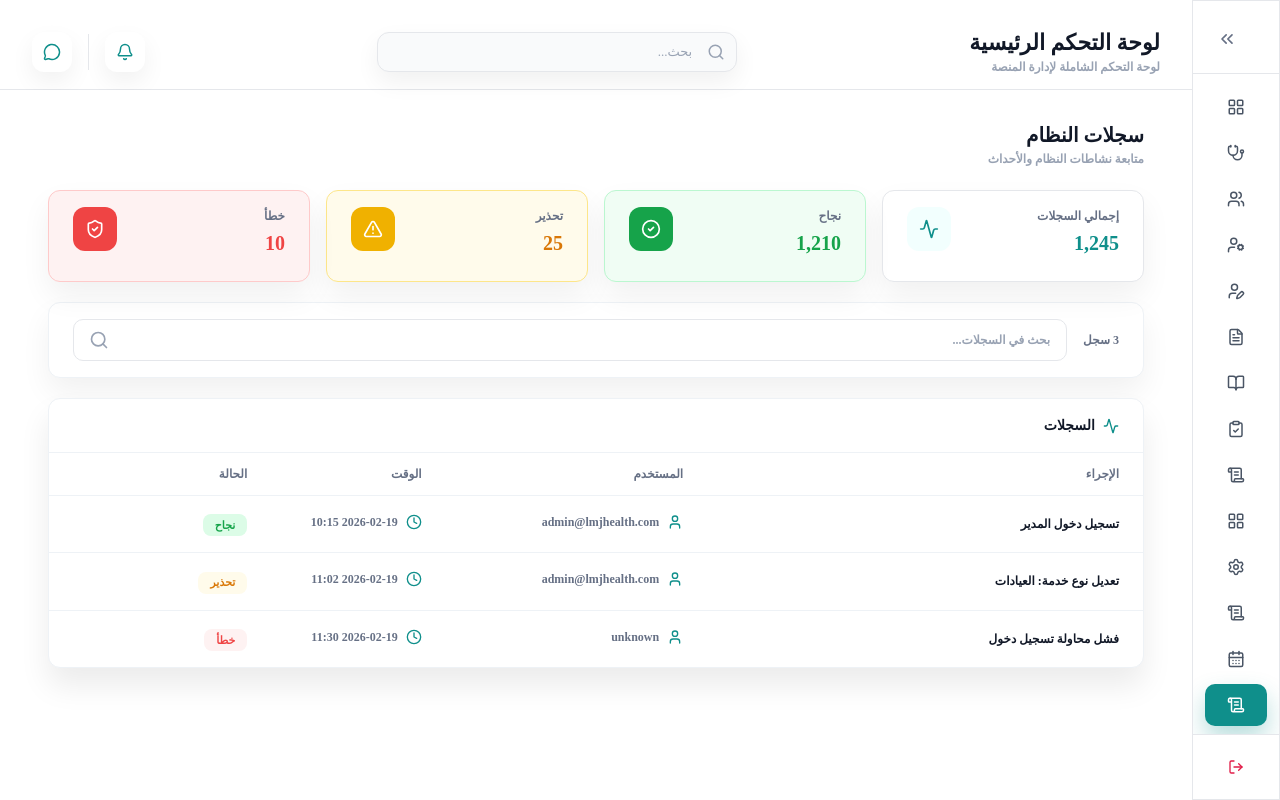
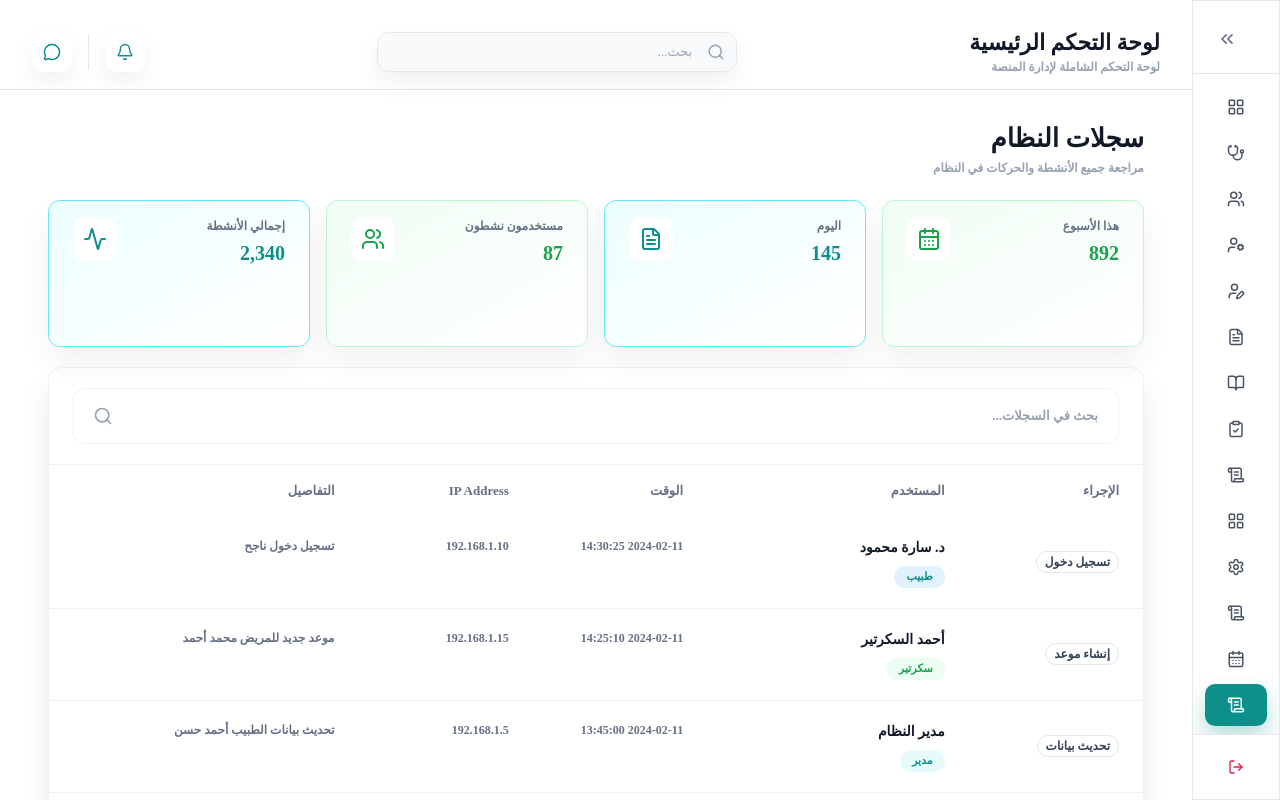
Before and after one commit to llill-dev/lmj-health-web, a React (Vite) app in the folder frontend/: page /admin/system-logs in a window 1280 px wide. Built offline with nearby package versions, Linux system fonts and the light colour scheme.

Commit message:
feat(admin): redesign system logs
- Update system logs dashboard cards

- Add searchable logs table layout

- Add privacy notice section

```diff
--- a/frontend/src/pages/admin/system-logs/AdminSystemLogsPage.tsx
+++ b/frontend/src/pages/admin/system-logs/AdminSystemLogsPage.tsx
@@ -1,72 +1,67 @@
 import { Helmet } from 'react-helmet-async';
 import {
   Activity,
+  CalendarDays,
+  FileText,
   Search,
-  ShieldCheck,
-  User,
-  Clock,
   AlertTriangle,
-  CheckCircle2,
+  Users,
 } from 'lucide-react';
-
-type LogLevel = 'نجاح' | 'تحذير' | 'خطأ';
 
 type SystemLog = {
   id: string;
   action: string;
-  actor: string;
+  actorName: string;
+  actorRole: 'طبيب' | 'سكرتير' | 'مدير';
   createdAt: string;
-  level: LogLevel;
+  ip: string;
+  details: string;
 };
 
 export default function AdminSystemLogsPage() {
   const stats = [
     {
-      title: 'إجمالي السجلات',
-      value: '1,245',
-      icon: Activity,
+      title: 'هذا الأسبوع',
+      value: '892',
+      icon: CalendarDays,
       tone: {
-        border: 'border-[#E5E7EB]',
-        bg: 'bg-white',
-        iconBg: 'bg-[#F2FFFE]',
+        border: 'border-[#BBF7D0]',
+        bg: 'bg-gradient-to-br from-[#F0FDF4] to-white',
+        iconFg: 'text-[#16A34A]',
+        valueFg: 'text-[#16A34A]',
+      },
+    },
+    {
+      title: 'اليوم',
+      value: '145',
+      icon: FileText,
+      tone: {
+        border: 'border-[#67E8F9]',
+        bg: 'bg-gradient-to-br from-[#ECFEFF] to-white',
         iconFg: 'text-primary',
         valueFg: 'text-primary',
       },
     },
     {
-      title: 'نجاح',
-      value: '1,210',
-      icon: CheckCircle2,
+      title: 'مستخدمون نشطون',
+      value: '87',
+      icon: Users,
       tone: {
         border: 'border-[#BBF7D0]',
-        bg: 'bg-[#F0FDF4]',
-        iconBg: 'bg-[#16A34A]',
-        iconFg: 'text-white',
+        bg: 'bg-gradient-to-br from-[#F0FDF4] to-white',
+        iconFg: 'text-[#16A34A]',
         valueFg: 'text-[#16A34A]',
       },
     },
     {
-      title: 'تحذير',
-      value: '25',
-      icon: AlertTriangle,
+      title: 'إجمالي الأنشطة',
+      value: '2,340',
+      icon: Activity,
       tone: {
-        border: 'border-[#FDE68A]',
-        bg: 'bg-[#FFFBEB]',
-        iconBg: 'bg-[#F0B100]',
-        iconFg: 'text-white',
-        valueFg: 'text-[#D97706]',
-      },
-    },
-    {
-      title: 'خطأ',
-      value: '10',
-      icon: ShieldCheck,
-      tone: {
-        border: 'border-[#FECACA]',
-        bg: 'bg-[#FEF2F2]',
-        iconBg: 'bg-[#EF4444]',
-        iconFg: 'text-white',
-        valueFg: 'text-[#EF4444]',
+        border: 'border-[#67E8F9]',
+        bg: 'bg-gradient-to-br from-[#ECFEFF] to-white',
+        iconFg: 'text-primary',
+        valueFg: 'text-primary',
       },
     },
   ] as const;
@@ -74,31 +69,59 @@ export default function AdminSystemLogsPage() {
   const logs: SystemLog[] = [
     {
       id: '1',
-      action: 'تسجيل دخول المدير',
-      actor: 'admin@lmjhealth.com',
-      createdAt: '2026-02-19 10:15',
-      level: 'نجاح',
+      action: 'تسجيل دخول',
+      actorName: 'د. سارة محمود',
+      actorRole: 'طبيب',
+      createdAt: '2024-02-11 14:30:25',
+      ip: '192.168.1.10',
+      details: 'تسجيل دخول ناجح',
     },
     {
       id: '2',
-      action: 'تعديل نوع خدمة: العيادات',
-      actor: 'admin@lmjhealth.com',
-      createdAt: '2026-02-19 11:02',
-      level: 'تحذير',
+      action: 'إنشاء موعد',
+      actorName: 'أحمد السكرتير',
+      actorRole: 'سكرتير',
+      createdAt: '2024-02-11 14:25:10',
+      ip: '192.168.1.15',
+      details: 'موعد جديد للمريض محمد أحمد',
     },
     {
       id: '3',
-      action: 'فشل محاولة تسجيل دخول',
-      actor: 'unknown',
-      createdAt: '2026-02-19 11:30',
-      level: 'خطأ',
+      action: 'تحديث بيانات',
+      actorName: 'مدير النظام',
+      actorRole: 'مدير',
+      createdAt: '2024-02-11 13:45:00',
+      ip: '192.168.1.5',
+      details: 'تحديث بيانات الطبيب أحمد حسن',
+    },
+    {
+      id: '4',
+      action: 'موافقة على محتوى',
+      actorName: 'مدير النظام',
+      actorRole: 'مدير',
+      createdAt: '2024-02-11 12:30:15',
+      ip: '192.168.1.5',
+      details: 'الموافقة على مقالة "داء السكري"',
+    },
+    {
+      id: '5',
+      action: 'حذف سجل',
+      actorName: 'د. أحمد حسن',
+      actorRole: 'طبيب',
+      createdAt: '2024-02-11 11:15:30',
+      ip: '192.168.1.12',
+      details: 'حذف سجل طبي قديم',
     },
   ];
 
-  const levelPill = (l: LogLevel) => {
-    if (l === 'نجاح') return 'bg-[#DCFCE7] text-[#16A34A]';
-    if (l === 'تحذير') return 'bg-[#FFFBEB] text-[#D97706]';
-    return 'bg-[#FEF2F2] text-[#EF4444]';
+  const actionPill = (action: string) => {
+    return 'border border-[#E5E7EB] bg-white text-[#344054]';
+  };
+
+  const rolePill = (role: SystemLog['actorRole']) => {
+    if (role === 'طبيب') return 'bg-[#E0F2FE] text-primary';
+    if (role === 'سكرتير') return 'bg-[#ECFDF3] text-[#16A34A]';
+    return 'bg-[#E7FBFA] text-primary';
   };
 
   return (
@@ -107,23 +130,26 @@ export default function AdminSystemLogsPage() {
         <title>سجلات النظام • LMJ Health</title>
       </Helmet>
 
-      <div dir='rtl' lang='ar'>
+      <div
+        dir='rtl'
+        lang='ar'
+      >
         <div className='text-right'>
-          <div className='font-cairo text-[20px] font-black leading-[26px] text-[#111827]'>
+          <div className='font-cairo text-[26px] font-black leading-[34px] text-[#111827]'>
             سجلات النظام
           </div>
-          <div className='mt-1 font-cairo text-[12px] font-semibold leading-[14px] text-[#98A2B3]'>
-            متابعة نشاطات النظام والأحداث
+          <div className='mt-1 font-cairo text-[12px] font-semibold leading-[16px] text-[#98A2B3]'>
+            مراجعة جميع الأنشطة والحركات في النظام
           </div>
         </div>
 
-        <section className='mt-6 grid grid-cols-4 gap-4'>
+        <section className='mt-6 grid grid-cols-1 gap-4 lg:grid-cols-4'>
           {stats.map((s) => {
             const Icon = s.icon;
             return (
               <div
                 key={s.title}
-                className={`h-[92px] rounded-[12px] border px-6 py-4 shadow-[0_14px_30px_rgba(0,0,0,0.06)] ${s.tone.border} ${s.tone.bg}`}
+                className={`h-[147px] rounded-[12px] border px-6 py-4 shadow-[0_14px_30px_rgba(0,0,0,0.06)] ${s.tone.border} ${s.tone.bg}`}
               >
                 <div className='flex items-start justify-between'>
                   <div className='text-right'>
@@ -137,10 +163,8 @@ export default function AdminSystemLogsPage() {
                     </div>
                   </div>
 
-                  <div
-                    className={`flex h-[44px] w-[44px] items-center justify-center rounded-[12px] ${s.tone.iconBg}`}
-                  >
-                    <Icon className={`h-5 w-5 ${s.tone.iconFg}`} />
+                  <div className='flex h-[44px] w-[44px] items-center justify-center rounded-[12px] bg-white'>
+                    <Icon className={`h-6 w-6 ${s.tone.iconFg}`} />
                   </div>
                 </div>
               </div>
@@ -148,71 +172,84 @@ export default function AdminSystemLogsPage() {
           })}
         </section>
 
-        <section className='mt-5 rounded-[12px] border border-[#EEF2F6] bg-white px-6 py-4 shadow-[0_14px_30px_rgba(0,0,0,0.06)]'>
-          <div className='flex items-center justify-between gap-4'>
-            <div className='font-cairo text-[12px] font-bold text-[#667085]'>
-              {logs.length} سجل
-            </div>
-
-            <div className='relative flex-1'>
+        <section className='mt-5 rounded-[14px] border border-[#EEF2F6] bg-white shadow-[0_18px_30px_rgba(0,0,0,0.08)] overflow-hidden'>
+          <div className='border-b border-[#EEF2F6] px-6 py-5'>
+            <div className='relative'>
               <input
                 placeholder='بحث في السجلات...'
-                className='h-[42px] w-full rounded-[10px] border border-[#E5E7EB] bg-white pe-12 ps-4 text-right font-cairo text-[12px] font-bold text-[#111827] placeholder:text-[#98A2B3]'
+                className='h-[56px] w-full rounded-[12px] border border-[#EEF2F6] bg-white pe-14 ps-5 text-right font-cairo text-[13px] font-bold text-[#111827] placeholder:text-[#98A2B3]'
               />
-              <div className='pointer-events-none absolute left-4 top-1/2 -translate-y-1/2 text-[#98A2B3]'>
+              <div className='pointer-events-none absolute left-5 top-1/2 -translate-y-1/2 text-[#98A2B3]'>
                 <Search className='h-5 w-5' />
               </div>
             </div>
           </div>
-        </section>
 
-        <section className='mt-5 rounded-[12px] border border-[#EEF2F6] bg-white shadow-[0_18px_30px_rgba(0,0,0,0.08)] overflow-hidden'>
-          <div className='flex items-center justify-between border-b border-[#EEF2F6] px-6 py-4'>
-            <div className='flex items-center gap-2'>
-              <Activity className='h-4 w-4 text-primary' />
-              <div className='font-cairo text-[14px] font-extrabold text-[#111827]'>
-                السجلات
-              </div>
-            </div>
-          </div>
-
-          <div className='grid grid-cols-12 border-b border-[#EEF2F6] px-6 py-3 font-cairo text-[12px] font-extrabold text-[#667085]'>
-            <div className='col-span-5 text-right'>الإجراء</div>
+          <div className='grid grid-cols-12 px-6 py-4 font-cairo text-[13px] font-extrabold text-[#667085]'>
+            <div className='col-span-2 text-right'>الإجراء</div>
             <div className='col-span-3 text-right'>المستخدم</div>
             <div className='col-span-2 text-right'>الوقت</div>
-            <div className='col-span-2 text-right'>الحالة</div>
+            <div className='col-span-2 text-right'>IP Address</div>
+            <div className='col-span-3 text-right'>التفاصيل</div>
           </div>
 
           <div className='divide-y divide-[#EEF2F6]'>
             {logs.map((l) => (
               <div
                 key={l.id}
-                className='grid grid-cols-12 items-center px-6 py-4'
+                className='grid grid-cols-12 px-6 py-5'
               >
-                <div className='col-span-5 text-right font-cairo text-[12px] font-bold text-[#111827]'>
-                  {l.action}
-                </div>
-                <div className='col-span-3 text-right font-cairo text-[12px] font-bold text-[#667085]'>
-                  <span className='inline-flex items-center gap-2'>
-                    <User className='h-4 w-4 text-primary' />
-                    {l.actor}
+                <div className='col-span-2 flex items-center justify-start'>
+                  <span
+                    className={`inline-flex h-[22px] items-center rounded-full px-2 font-cairo text-[12px] font-extrabold ${actionPill(l.action)}`}
+                  >
+                    {l.action}
                   </span>
                 </div>
+
+                <div className='col-span-3 text-right'>
+                  <div className='font-cairo text-[14px] font-black text-[#111827]'>
+                    {l.actorName}
+                  </div>
+                  <div
+                    className={`mt-2 inline-flex h-[22px] items-center rounded-full px-3 font-cairo text-[11px] font-extrabold ${rolePill(l.actorRole)}`}
+                  >
+                    {l.actorRole}
+                  </div>
+                </div>
+
                 <div className='col-span-2 text-right font-cairo text-[12px] font-bold text-[#667085]'>
-                  <span className='inline-flex items-center gap-2'>
-                    <Clock className='h-4 w-4 text-primary' />
-                    {l.createdAt}
-                  </span>
+                  {l.createdAt}
                 </div>
-                <div className='col-span-2 text-right'>
-                  <span
-                    className={`inline-flex h-[22px] items-center rounded-[8px] px-3 font-cairo text-[11px] font-extrabold ${levelPill(l.level)}`}
-                  >
-                    {l.level}
-                  </span>
+
+                <div className='col-span-2 text-right font-cairo text-[12px] font-bold text-[#667085]'>
+                  {l.ip}
+                </div>
+
+                <div className='col-span-3 text-right'>
+                  <div className='font-cairo text-[12px] font-bold text-[#667085]'>
+                    {l.details}
+                  </div>
                 </div>
               </div>
             ))}
+          </div>
+        </section>
+
+        <section className='mt-6 rounded-[12px] border border-[#FDE68A] bg-[#FFFBEB] px-6 py-4'>
+          <div className='flex items-start justify-between gap-4'>
+            <div className='text-right'>
+              <div className='font-cairo text-[14px] font-black text-[#92400E]'>
+                ملاحظة الخصوصية
+              </div>
+              <div className='mt-1 font-cairo text-[12px] font-semibold leading-[18px] text-[#B45309]'>
+                لا تتضمن سجلات التدقيق البيانات الحساسة للمرضى. يتم تتبع الأنشطة
+                فقط للأغراض الأمنية والإدارية.
+              </div>
+            </div>
+            <div className='flex h-[36px] w-[36px] items-center justify-center rounded-[10px] bg-[#FDE68A]'>
+              <AlertTriangle className='h-5 w-5 text-[#B45309]' />
+            </div>
           </div>
         </section>
       </div>
```
